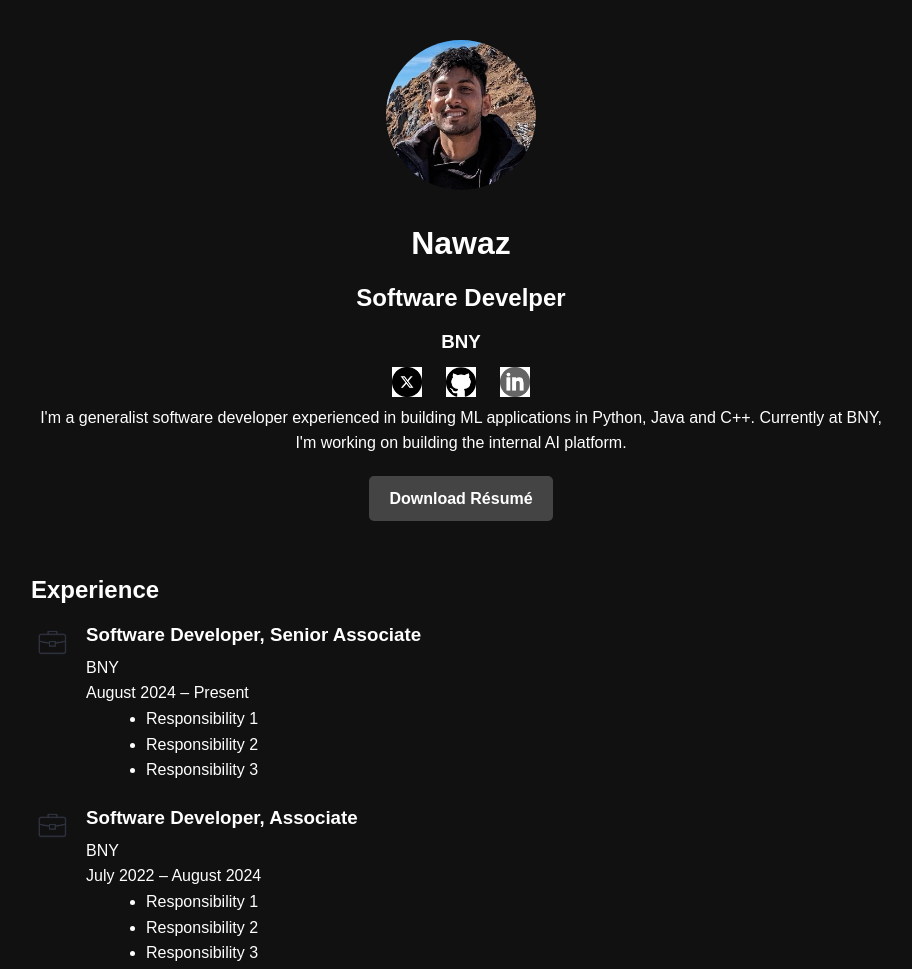
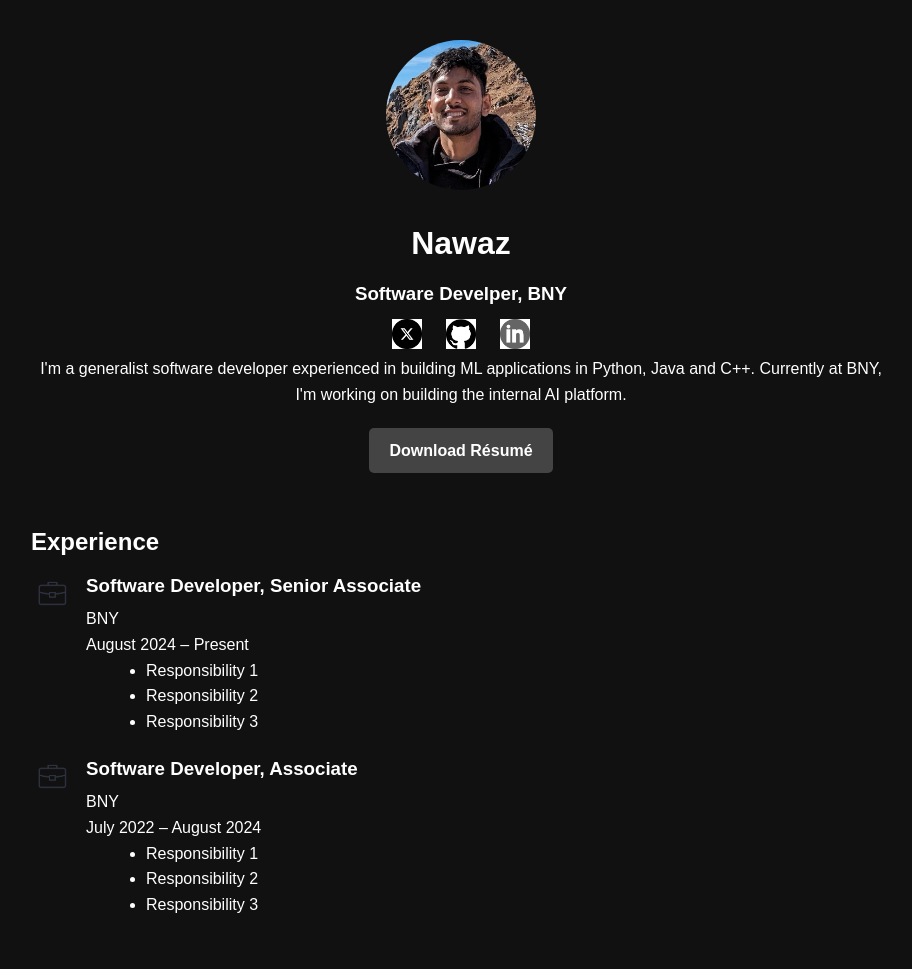
Before and after one commit to AbdurNawaz/abdurnawaz.github.io, a plain HTML site: page index.html in a window 1280 px wide. Shown: the whole page, without its empty margins (179-1091 px from the left). Drawn offline with Linux system fonts and the light colour scheme.

Commit message:
update content

```diff
--- a/index.html
+++ b/index.html
@@ -11,8 +11,7 @@
       <header>
         <img src="profile.jpg" alt="Your Image" class="profile-img" />
         <h1>Nawaz</h1>
-        <h2>Software Develper</h2>
-        <h3>BNY</h3>
+        <h3>Software Develper, BNY</h2>
         <div class="social-icons">
           <a href="https://www.x.com/abdurnawaz_" target="_blank"
             ><img src="icons/x.png" alt="Twitter"
```
